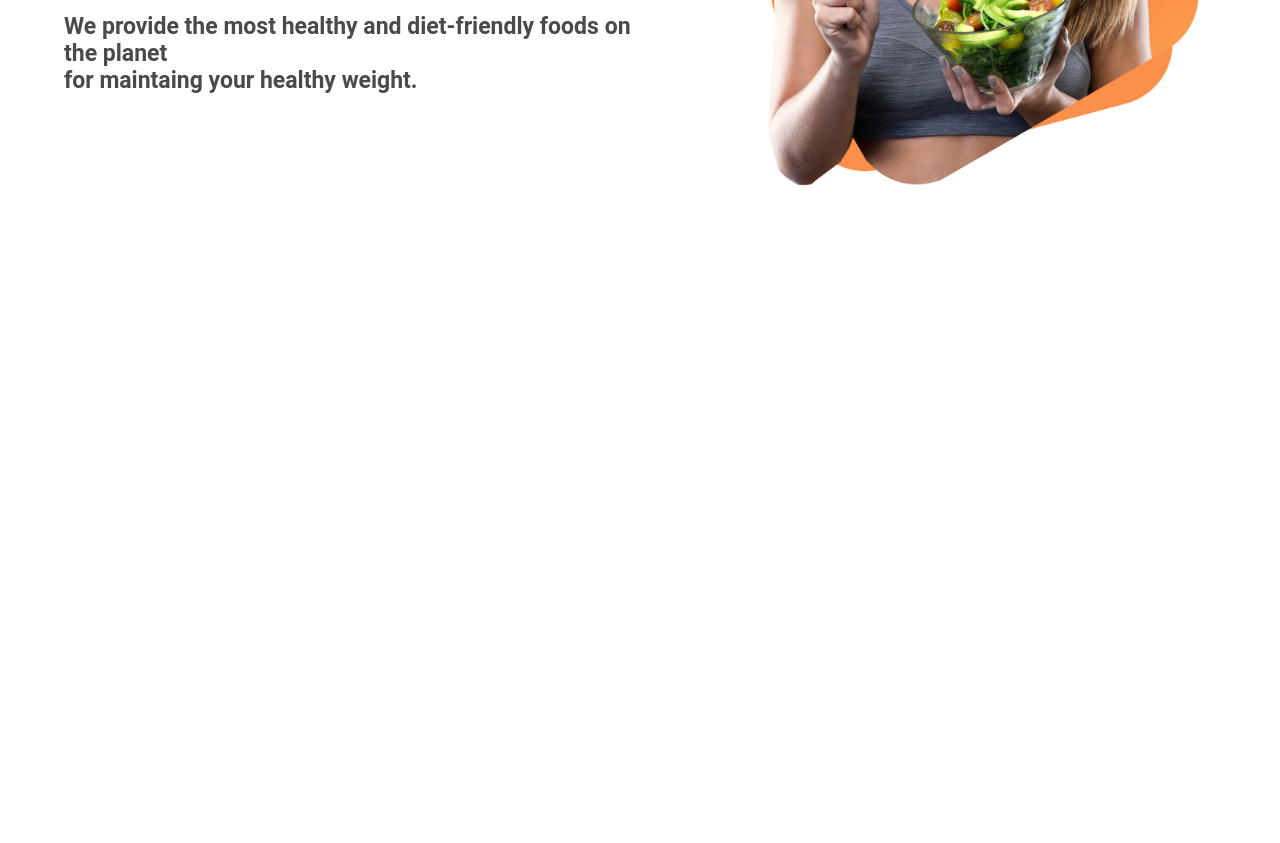
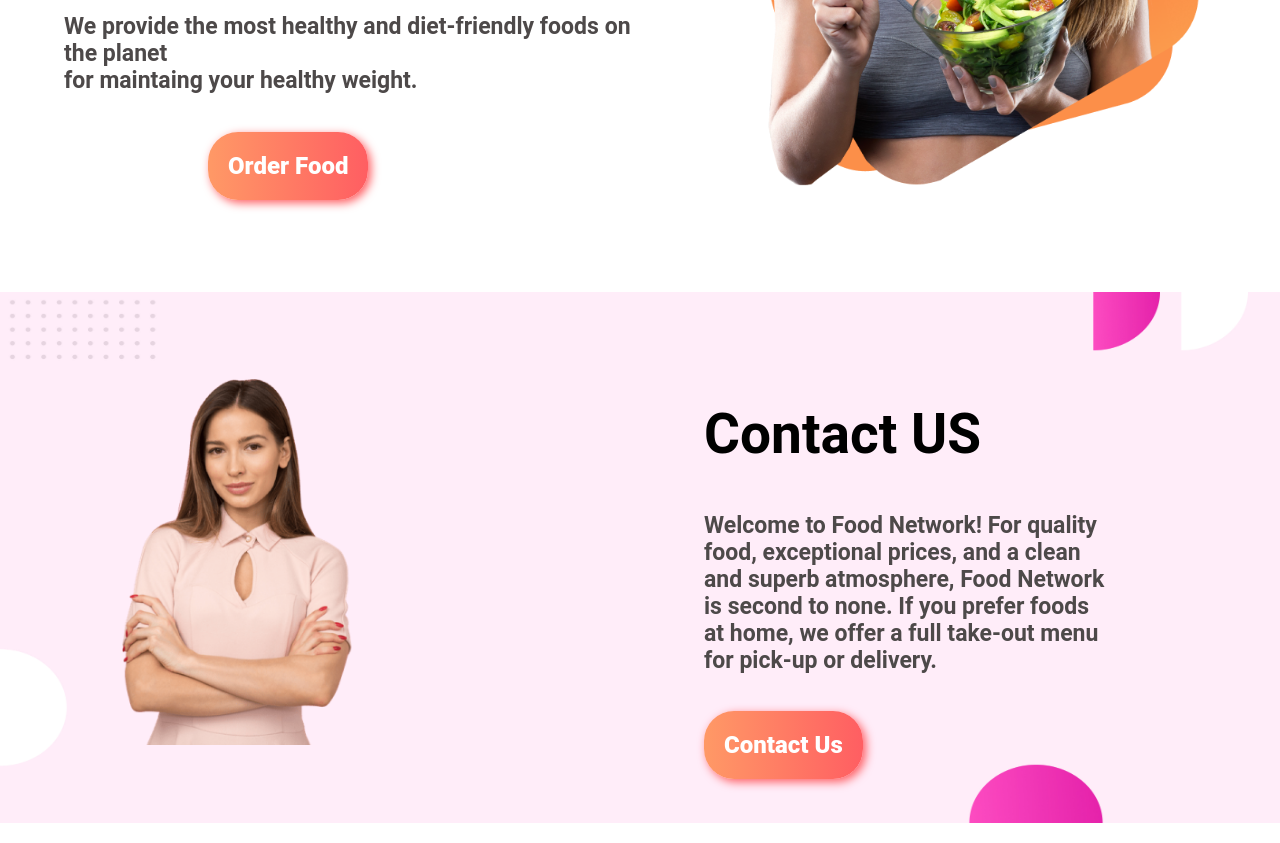
Before and after one commit to srikantoraj/Food-Network, a plain HTML site: page index.html in a window 1280 px wide. Shown: the part 380-1223 px from the top of the page. Before the commit the page ends 800 px from the top, so only its background shows below. Drawn offline with Linux system fonts and the light colour scheme.

Commit message:
Completion of about me page

```diff
--- a/index.html
+++ b/index.html
@@ -13,16 +13,35 @@
     <link rel="stylesheet" href="style.css">
 </head>
 <body>
-    <section class="flexible-container">
+    <!-- Starting Home page -->
+    <section class="flexible-container home">
         <div class="left container-item">
             <h1><span class="colored-text">Worried</span>, About Health!</h1>
             <h1>Make healthy Diet Accessible with Us.</h1>
             <h3>We provide the most healthy and diet-friendly foods on the planet<br> for maintaing your healthy weight.</h3>
+            <a  class="link-btn order-btn" target="_blank" href="https://www.fb.com/sifishopbd">Order Food</a>
         </div>
         <div class="right container-item">
             <img src="images/modeleatingfoods.png" alt=" Model Eating Foods">
         </div>
 
     </section>
+<!-- Ending Home page -->
+
+<!-- Starting about me page -->
+<section class="flexible-container about-me">
+    <div class="container-item-img container-item">
+        <img src="images/person.png" width="500" alt=" About me">
+    </div>
+    <div class="right container-item">
+        <h1>Contact US</h1>
+        <h3 id="intro">Welcome to Food Network! For quality food, exceptional prices, and a clean and superb atmosphere, Food
+        Network is second to none. If you prefer foods at home, we offer a full
+        take-out menu for pick-up or delivery.</h3>
+        <a class="link-btn " target="_blank" href="https://www.linkedin.com/in/srikanto-rajbongshi">Contact Us</a>
+    </div>
+
+</section>
+<!-- Ending about me page -->
 </body>
 </html>
--- a/style.css
+++ b/style.css
@@ -1,16 +1,24 @@
 body{
     font-family: Roboto;
     margin:0;
+    padding:0;
+    box-sizing: border-box;
 }
 h1{
     font-size: 55px;
 }
 h3{
     font-size: 23px;
+    font-weight: 700;
     color:rgb(77, 73, 73);
+    margin-bottom:10%;
 }
+
 .colored-text{
     color:#fd6a02;
+}
+.home{
+    padding-bottom:60px;
 }
 .flexible-container{
     display: flex;
@@ -26,3 +34,34 @@ h3{
 .left{
     margin-top: 5%;
 }
+.link-btn{
+    text-decoration: none;
+    color:white;
+    font-size: 1.5em;
+    font-weight: 900;
+    padding:20px 20px;
+    border-radius:30px;
+    background-image: linear-gradient(to right, #ff9966, #ff5e62); ;
+    box-shadow: 3px 3px 10px #ff5e62;
+
+}
+.order-btn{
+    margin-left: 25%;
+}
+
+.about-me{
+    background-size:100% 100%;
+    background-image: url(images/aboutme.jpg);
+    background-repeat: no-repeat;
+    padding:5% 0%;
+
+
+}
+.container-item-img img{
+    width: 40%;
+    padding-top: 4%;
+    padding-left: 10%;
+}
+#intro{
+ width: 70%;
+}
```
Also changed, not shown: images/aboutme.jpg (added), images/person.png (added).
